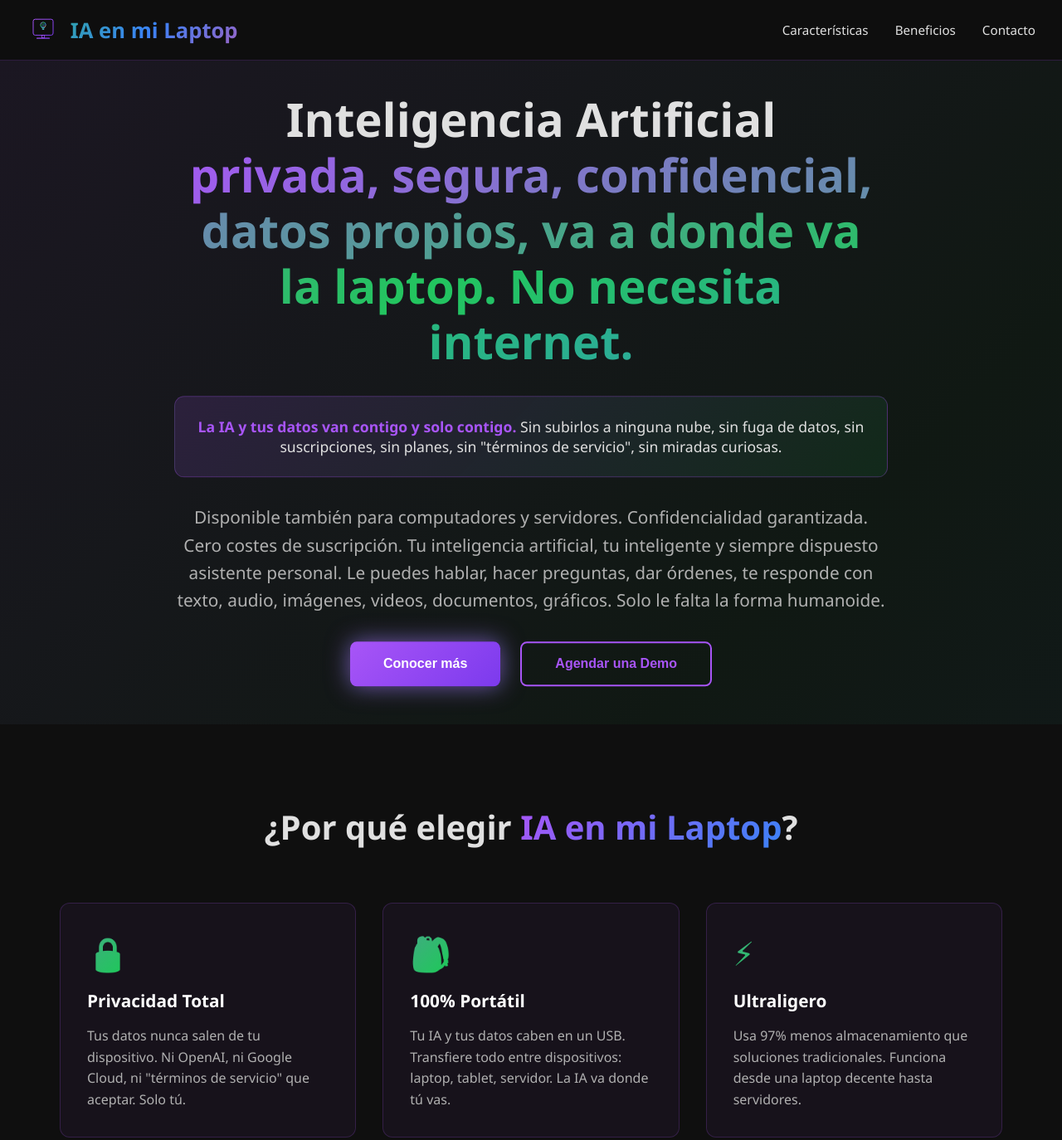
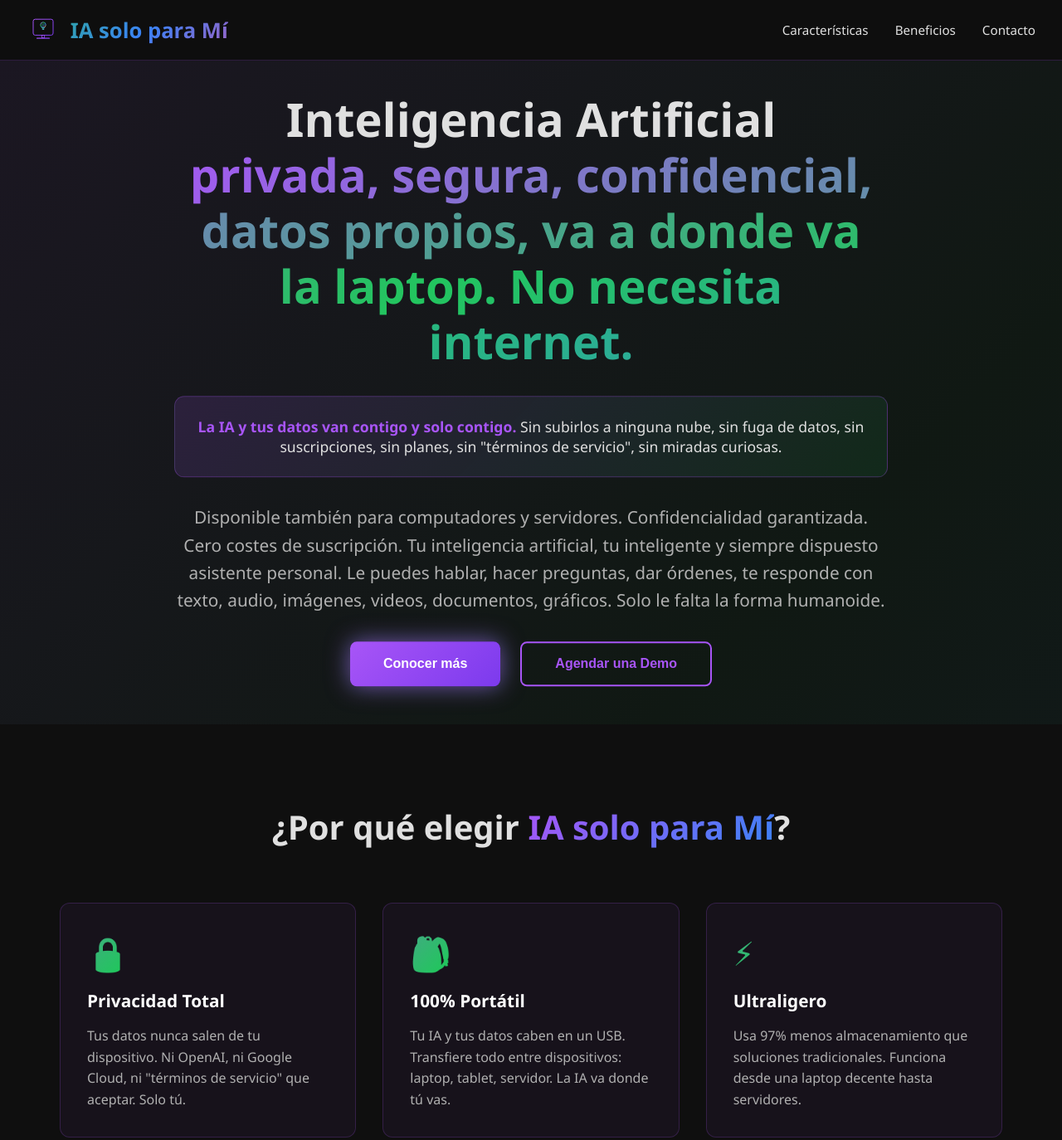
Before and after one commit to ricardoortegao/iasoloparami, a website: page public/index.html in a window 1280 px wide. Shown: the top 1374 px of the page at 83% size. Drawn offline with Linux system fonts and the light colour scheme.

Commit message:
Actualizacion automatica

```diff
--- a/public/index.html
+++ b/public/index.html
@@ -3,7 +3,7 @@
 <head>
     <meta charset="UTF-8">
     <meta name="viewport" content="width=device-width, initial-scale=1.0">
-    <title>IA en mi Laptop - Inteligencia Artificial Local y Portátil</title>
+    <title>IA solo para Mí - Inteligencia Artificial local confidencial y portable</title>
     <style>
         * {
             margin: 0;
@@ -541,7 +541,7 @@
                     <rect x="47" y="46" width="6" height="4" fill="url(#l3-multi)"/>
                 </svg>
 
-                <span class="logo-text">IA en mi Laptop</span>
+                <span class="logo-text">IA solo para Mí</span>
             </a>
 
             <!-- Desktop Menu -->
@@ -564,6 +564,9 @@
             <ul>
                 <li><a href="#features" onclick="closeSidebar()">Características</a></li>
                 <li><a href="#benefits" onclick="closeSidebar()">Beneficios</a></li>
+                <li><a href="#benefits" onclick="closeSidebar()">Local</a></li>
+                <li><a href="#benefits" onclick="closeSidebar()">Confidencial</a></li>
+                <li><a href="#benefits" onclick="closeSidebar()">Portable</a></li>
                 <li><a href="#contact" onclick="closeSidebar()">Contacto</a></li>
             </ul>
         </aside>
@@ -589,7 +592,7 @@
 
     <!-- Features Section -->
     <section id="features" class="features">
-        <h2 class="section-title">¿Por qué elegir <span class="gradient-text">IA en mi Laptop</span>?</h2>
+        <h2 class="section-title">¿Por qué elegir <span class="gradient-text">IA solo para Mí</span>?</h2>
 
         <div class="features-grid">
             <div class="feature-card">
@@ -678,7 +681,7 @@
 
     <!-- Footer -->
     <footer>
-        <p>&copy; 2025 IA en mi Laptop. Todos los derechos reservados.</p>
+        <p>&copy; 2025 IA solo para Mí. Todos los derechos reservados.</p>
         <p style="margin-top: 1rem; font-size: 0.9rem;">Inteligencia Artificial Local • Portátil • Privada • Sin Suscripciones</p>
     </footer>
 
```
